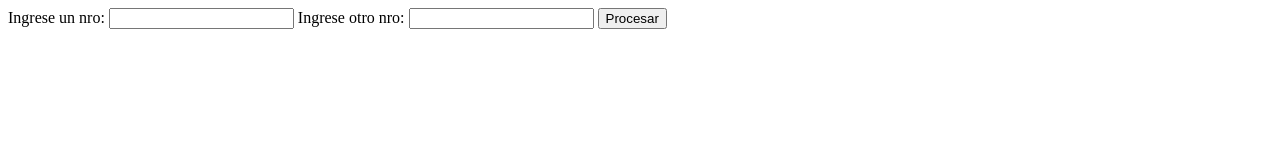
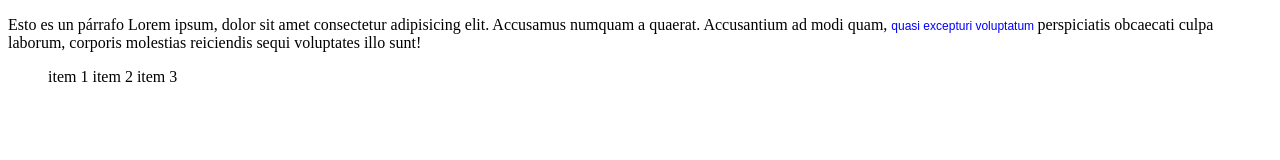
Before and after one commit to xluis1973/sumador.github.io, a plain HTML site: page index.html in a window 1280 px wide. Drawn offline with Linux system fonts and the light colour scheme.

Commit message:
Update index.html

```diff
--- a/index.html
+++ b/index.html
@@ -1,43 +1,34 @@
 <!DOCTYPE html>
 <html lang="es">
+
 <head>
     <meta charset="UTF-8">
     <meta name="viewport" content="width=device-width, initial-scale=1.0">
-    <title>Ejemplo 1</title>
-    <script>
-        function procesarFormulario(nro1, nro2) {
-          // Realizar alguna acción con los datos recibidos
-          num1 = parseFloat(nro1);
-          num2 = parseFloat(nro2);
-          let suma=0;
+    <title>Clase 8</title>
+    <style>
+        .fuente {
 
+            font-family: Arial, Helvetica, sans-serif;
+            font-size: 12px;
+            color: blue;
+        }
+        li{
+            display: inline;
+        }
+    </style>
+</head>
 
-      // Verificar si la conversión fue exitosa
-      if (!isNaN(num1) && !isNaN(num2)) {
-        // Calcular la suma
-        suma = num1 + num2;
+<body>
+    <p>Esto es un párrafo Lorem ipsum, dolor sit amet consectetur adipisicing elit. Accusamus numquam a quaerat.
+        Accusantium ad modi quam, <span class="fuente"> quasi excepturi voluptatum </span> perspiciatis obcaecati culpa laborum, corporis molestias
+        reiciendis sequi voluptates illo sunt!</p>
 
+        <ul>
+            <li>item 1</li>
+            <li>item 2</li>
+            <li>item 3</li>
+        </ul>
 
-          alert("La suma es:" +suma);
-        } else {
-        alert("Ingresa números válidos");
-      }
-      if(suma == '9'){
-        alert("Es 9");
-      }
-    }
-      </script>
-</head>
-<body>
-    <form onsubmit="event.preventDefault(); procesarFormulario(this.nro1.value, this.nro2.value);">
-        <label for="nro1">Ingrese un nro:</label>
-        <input type="number" id="nro1" name="nro1" step="0.01" required>
+</body>
 
-        <label for="nro2">Ingrese otro nro:</label>
-        <input type="number" id="nro2" name="nro2" step="0.01" required>
-
-        <input type="submit" value="Procesar">
-
-    </form>
-</body>
 </html>
```
